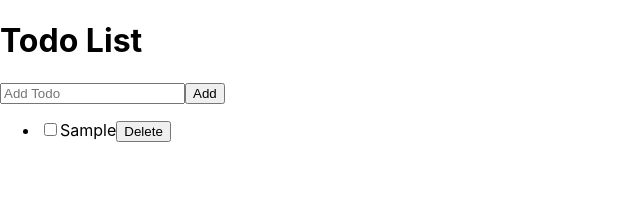
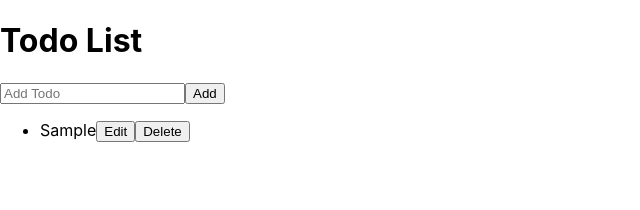
Before and after one commit to adarshsahu2803/React-Mini-Projects, a React (Create React App) app in the folder to-do-list/: page / in a window 1280 px wide. Both pictures are taken after typing "Sample" into the empty fields and a click on the button "Add". Shown: the top 210 px of the page, without its empty margins (0-640 px from the left). Built offline with nearby package versions, Linux system fonts and the light colour scheme.

Commit message:
single element delete

```diff
--- a/to-do-list/src/App.js
+++ b/to-do-list/src/App.js
@@ -2,12 +2,17 @@ import { useState } from 'react';
 import './App.css';
 import TodoForm from './TodoForm';
 import TodoList from './TodoList';
+import { v4 as uuidv4 } from 'uuid';
 
 function App() {
   const [todos, setTodos] = useState([])
 
   const addTodo = (todoText) => {
-    setTodos([...todos, {text: todoText, completed: false}])
+    setTodos([...todos, {
+      id: uuidv4(),
+      text: todoText,
+      completed: false
+    }])
   }
 
   // Function to toggle the completed state of a todo
@@ -23,12 +28,19 @@ function App() {
     setTodos(updatedTodos);
   };
 
+  const updateTodo = (id, newText) => {
+    const updatedTodos = todos.map((todo) =>
+      todo.id === id ? { ...todo, text: newText } : todo
+    );
+    setTodos(updatedTodos);
+  }
+
   return (
     <div>
       <h1>Todo List</h1>
       <TodoForm addTodo={addTodo} />
       {console.log(todos)}
-      <TodoList todos={todos} toggleTodo={toggleTodo} deleteTodo={deleteTodo} />
+      <TodoList todos={todos} toggleTodo={toggleTodo} deleteTodo={deleteTodo} updateTodo={updateTodo} />
     </div>
   );
 }
--- a/to-do-list/src/todoList.js
+++ b/to-do-list/src/todoList.js
@@ -1,19 +1,43 @@
-import React from "react"
+import React, { useState } from "react"
 
-function TodoList({ todos, deleteTodo, toggleTodo }) {
+function TodoList({ todos, deleteTodo, toggleTodo, updateTodo }) {
+    const [editText, setEditText] = useState('');
+    const [editId, setEditId] = useState(null);
+
+    const handleEdit = (id, text) => {
+        setEditId(id);
+        setEditText(text);
+    }
+
+    const handleUpdate = (id) => {
+        if (editText.trim() !== '') {
+            updateTodo(id, editText);
+            setEditId(null);
+            setEditText('');
+        }
+    }
+
     return (
         <ul>
             {todos.map((todo) => (
                 <li key={todo.id}>
+                    {editId === todo.id ? (
+                        <div>
                             <input
-                        type="checkbox"
+                                type="text"
                                 checked={todo.completed}
                                 onChange={() => toggleTodo(todo.id)}
                             />
+                            <button onClick={() => handleUpdate(todo.id)}>Save</button>
+                        </div>) : (
+                        <div>
                             <span style={{ textDecoration: todo.completed ? 'line-through' : 'none' }}>
                                 {todo.text}
                             </span>
+                            <button onClick={() => handleEdit(todo.id, todo.text)}>Edit</button>
                             <button onClick={() => deleteTodo(todo.id)}>Delete</button>
+                        </div>
+                    )}
                 </li>
             ))}
         </ul>
```
Lines whose indentation alone changed are shown as unchanged.
